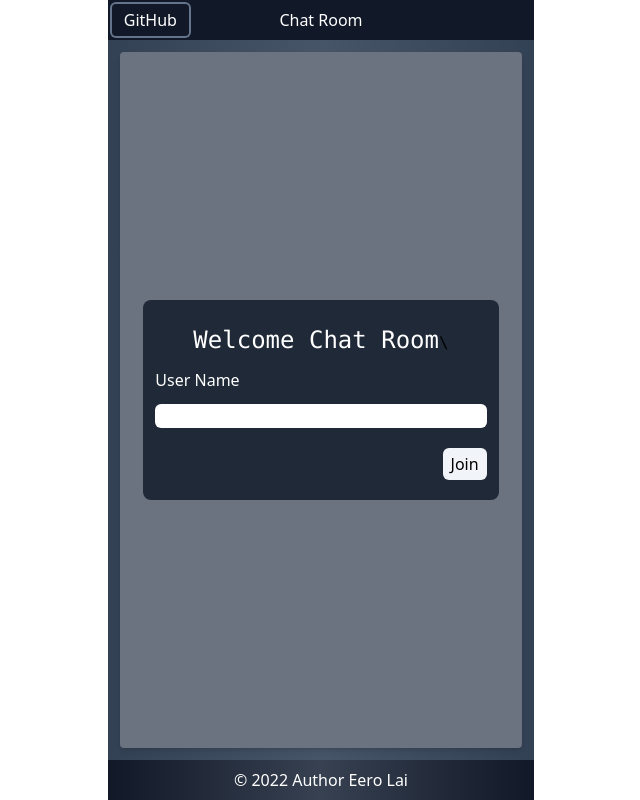
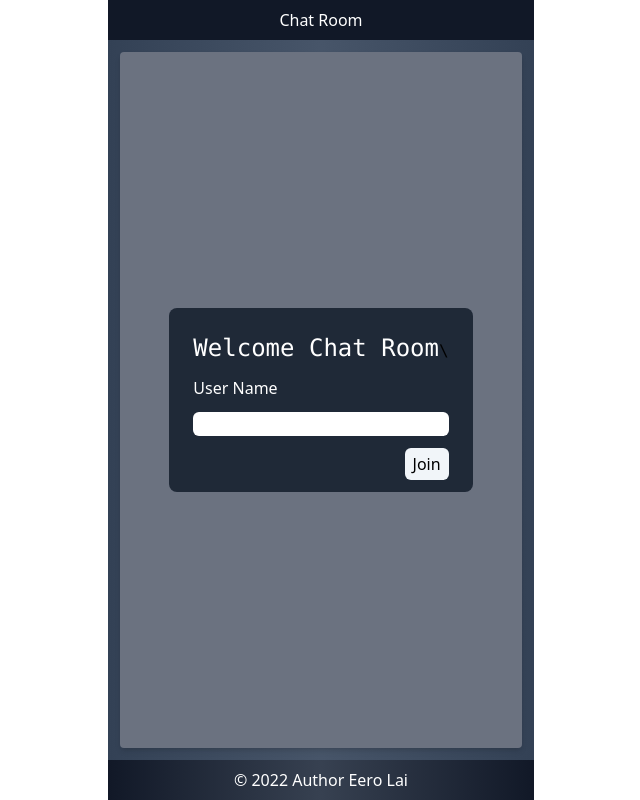
Before and after one commit to EeroLai/WebChat, a Nuxt app in the folder Front-End/nuxt-app/: page / in a window 1280 px wide. Shown: the whole page, without its empty margins (319-959 px from the left). Built offline with nearby package versions, Linux system fonts and the light colour scheme.

Commit message:
fix SignalR

```diff
--- a/Front-End/nuxt-app/components/base/Header.vue
+++ b/Front-End/nuxt-app/components/base/Header.vue
@@ -1,9 +1,6 @@
 <template>
     <div class="flex h-[5%] bg-gray-900 text-white">
         <div class="w-1/5 h-full flex justify-center items-center">
-            <button class="ring-2 ring-slate-500 rounded py-1 px-3">
-                <a href="https://github.com/EeroLai" target="_blank">GitHub</a>
-            </button>
         </div>
         <div class="w-3/5 h-full text-center flex justify-center items-center">
             <div>Chat Room</div>
--- a/Front-End/nuxt-app/pages/chatroom.vue
+++ b/Front-End/nuxt-app/pages/chatroom.vue
@@ -6,7 +6,9 @@
 
 <script setup>
 import * as signalR from "@microsoft/signalr";
+import { useChatStore } from '~~/store/chat.js'
 
+const chatStore = useChatStore();
 let connection = new signalR.HubConnectionBuilder()
     .withUrl("https://localhost:7103/Hubs/ChatHub", {
         skipNegotiation: true,
@@ -14,12 +16,19 @@ let connection = new signalR.HubConnectionBuilder()
     })
     .build();
 
-connection.on("ReceiveMsg", data => {
-    console.log(data);
+connection.on("ChatRoom", (user, msg) => {
+    console.log(user);
+    console.log(msg);
 });
 
 connection.start()
-    .then(() => connection.invoke("SendMessage", "Hello"));
+    .then(function () {
+        connection.invoke("SendMessage", chatStore.userName, "Hello!").catch(function (err) {
+            return console.error(err.toString());
+        });
+    }).catch(function (err) {
+        return console.error(err.toString());
+    });
 
 
 </script>
--- a/Front-End/nuxt-app/pages/index.vue
+++ b/Front-End/nuxt-app/pages/index.vue
@@ -4,11 +4,11 @@
       <div class="font-mono text-center m-3">
         <span class="text-2xl text-white">Welcome Chat Room</span>\
       </div>
-      <div class="my-2">
+      <div class="my-2 px-3">
         <span class="text-white">User Name</span>
-        <input class="w-full my-3 px-2 rounded-md" v-model="userName">
+        <input class="flex w-full my-3 px-2 rounded-md" v-model="userName">
       </div>
-      <div class="my-2 flex justify-end">
+      <div class="px-3 flex justify-end ">
         <button class="bg-slate-100 py-1 px-2 rounded-md shadow-slate-800" @click="join">Join</button>
       </div>
     </div>
```
Also changed, not shown: 1 other file (tests, documents, lock files or other folders).
